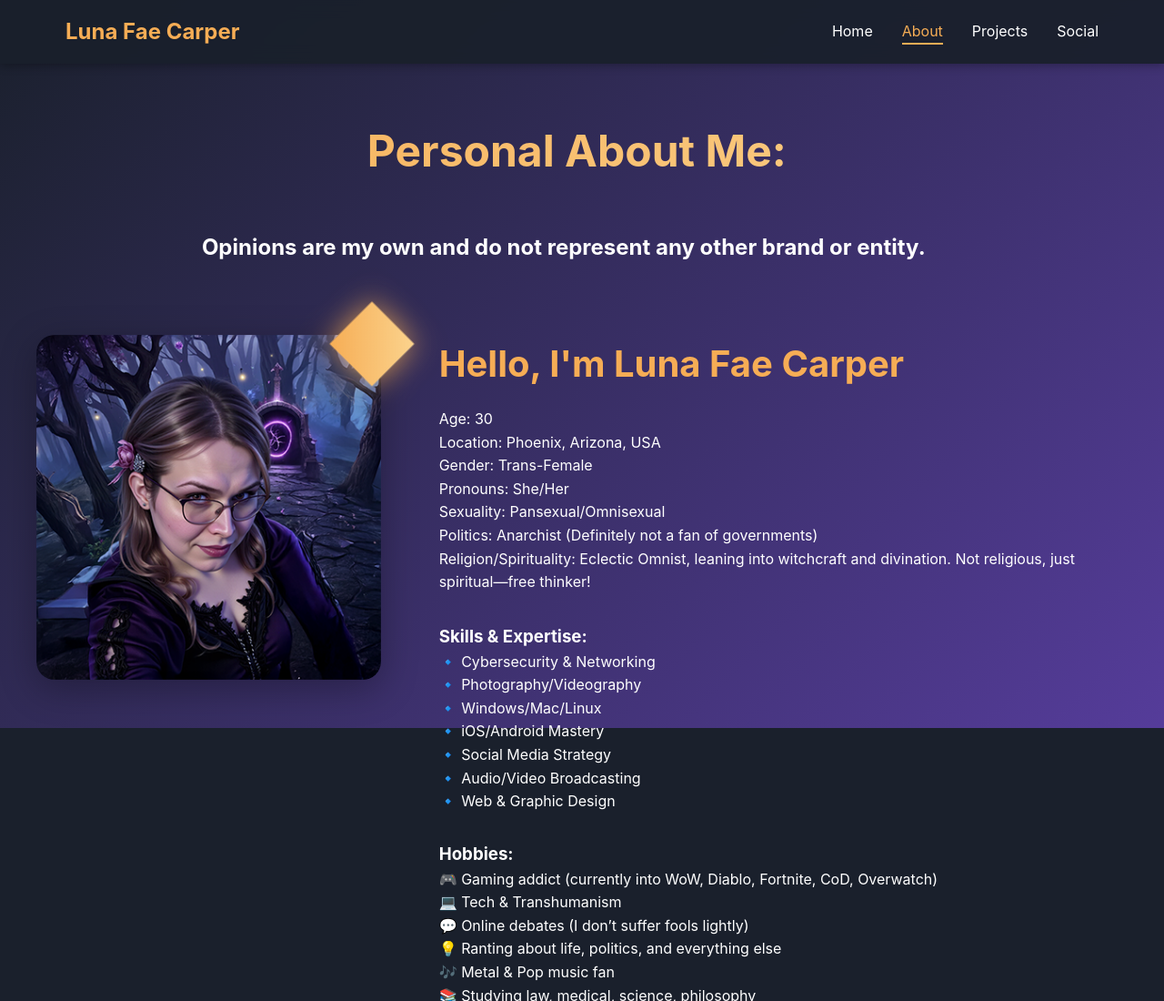
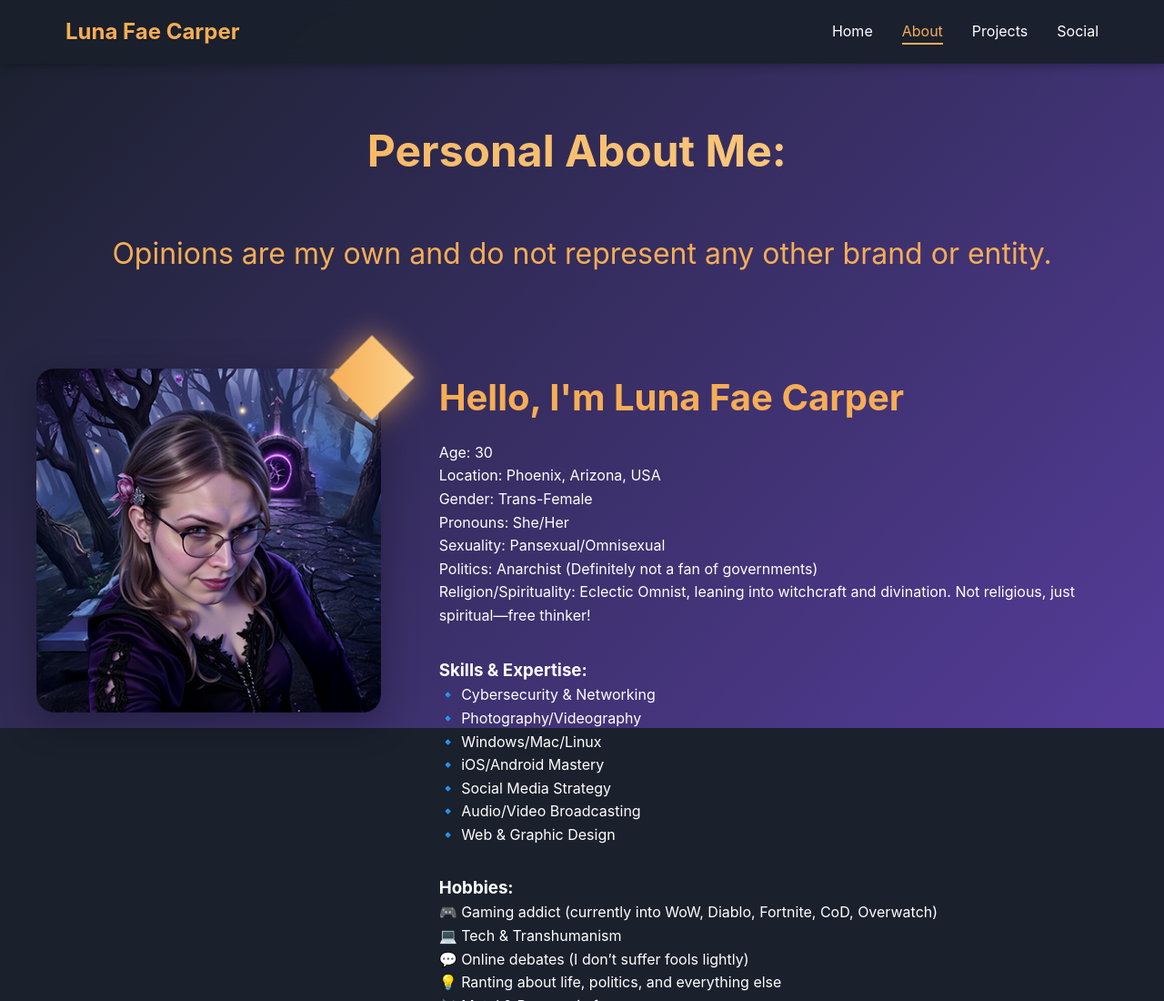
Before and after one commit to midnightempriss/LunaFaeCarper-Portfolio-Website, a plain HTML site: page about.html in a window 1280 px wide. Shown: the top 1100 px of the page at 91% size. Drawn offline with Linux system fonts and the light colour scheme.

Commit message:
Add files via upload

```diff
--- a/about.html
+++ b/about.html
@@ -24,8 +24,8 @@
     <main class="page-content">
         <div class="container">
             <h1 class="page-title">Personal About Me:&nbsp;</h1>
-          <h2>&nbsp; &nbsp; &nbsp; &nbsp; &nbsp; &nbsp; &nbsp; &nbsp; &nbsp; &nbsp; &nbsp; &nbsp; &nbsp; &nbsp; &nbsp; &nbsp; Opinions are my own and do not represent any other brand or entity.</h2>
-            <p>&nbsp;</p>
+          <p class="section-title">Opinions are my own and do not represent any other brand or entity.</p>
+<p>&nbsp;</p>
 <p>&nbsp;</p>
             <p>&nbsp;</p>
 <div class="about-content">
```
